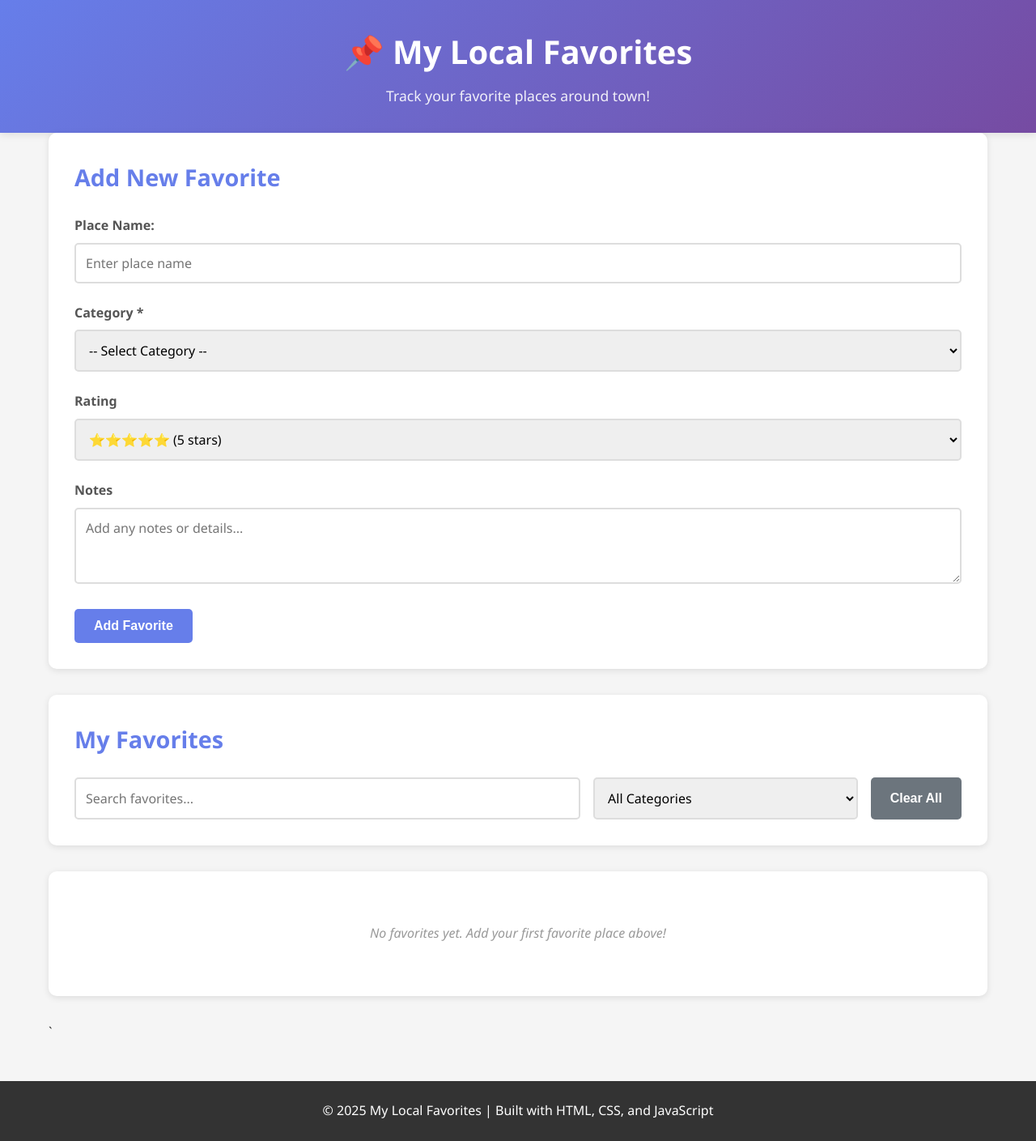
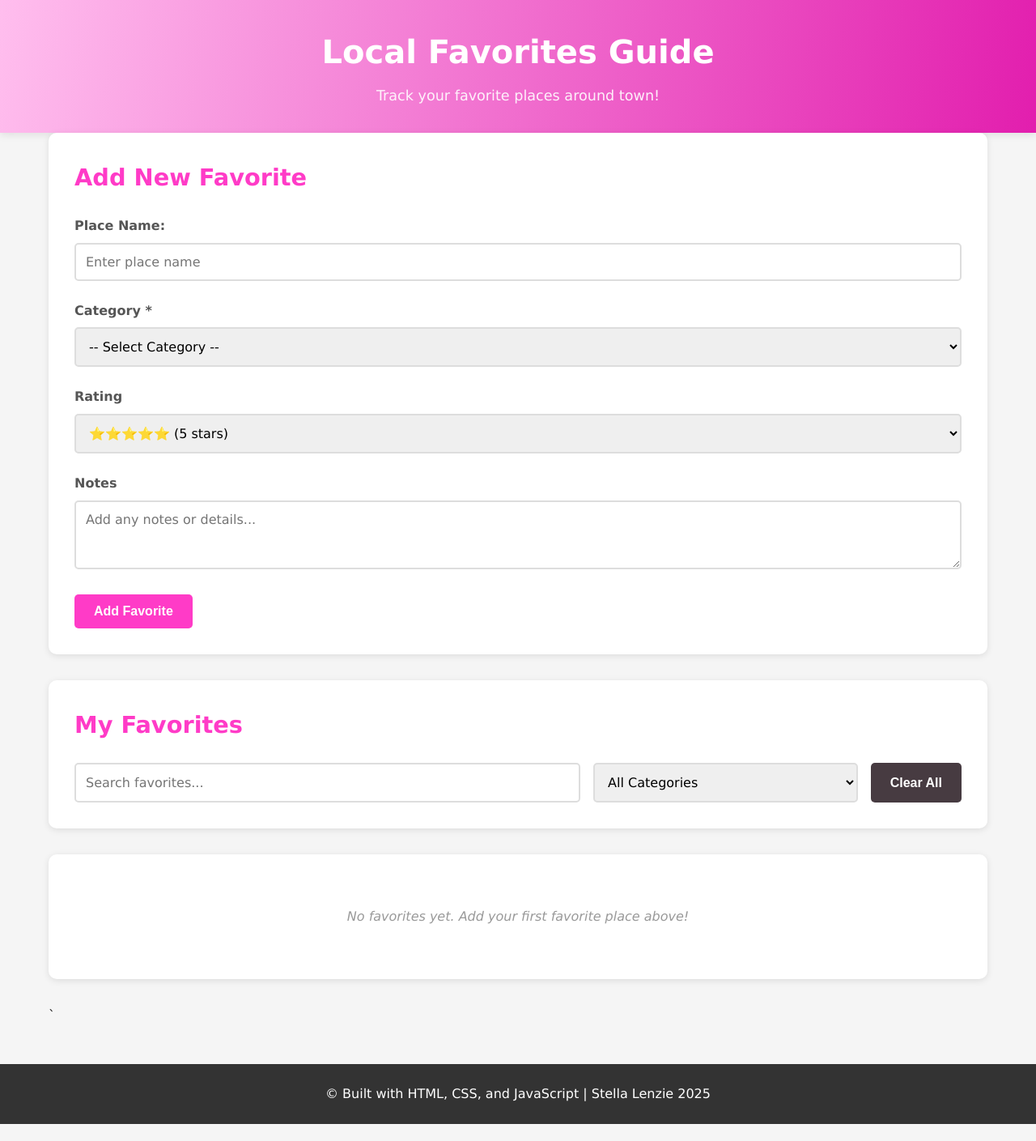
Before and after one commit to sllenzie/40363-local-favorites-tracker, a plain HTML site: page index.html in a window 1280 px wide. Shown: the whole page at 81% size. After the commit the page ends 1388 px from the top, so only its background shows below. Drawn offline with Linux system fonts and the light colour scheme.

Commit message:
make the projects portfolio and the final tracker match

```diff
--- a/css/styles.css
+++ b/css/styles.css
@@ -12,9 +12,9 @@
 }
 /* base body styles */
 body {
-    font-family: 'Segoe UI', Tahoma, Geneva, Verdana, sans-serif;
+    font-family:'Lucida Sans', 'Lucida Sans Regular', 'Lucida Grande', 'Lucida Sans Unicode', Geneva, Verdana, sans-serif;
     line-height: 1.6;
-    color: #333;
+    color: #1e1d1d;
     background-color: #f5f5f5;
 }
 /* ==========================================
@@ -29,7 +29,7 @@ body {
    HEADER
    ========================================== */
 header {
-    background: linear-gradient(135deg, #667eea 0%, #764ba2 100%);
+    background: linear-gradient(100deg, #ffbeee 0%, #e21eae 100%);
     color: white;
     padding: 2rem 0;
     text-align: center;
@@ -39,6 +39,7 @@ header {
 header h1 {
     font-size: 2.5rem;
     margin-bottom: 0.5rem;
+
 }
 
 .subtitle {
@@ -61,7 +62,7 @@ section {
 }
 
 h2 {
-    color: #667eea;
+    color: #ff3bc7;
     margin-bottom: 1.5rem;
     font-size: 1.8rem;
 }
@@ -97,8 +98,8 @@ input[type="text"]:focus,
 select:focus,
 textarea:focus {
     outline: none;
-    border-color: #667eea;
-    box-shadow: 0 0 0 3px rgba(102, 126, 234, 0.1);
+    border-color: #e21eae;
+    box-shadow: 0 0 0 3px rgba(234, 102, 223, 0.1);
 }
 textarea {
     resize: vertical;
@@ -121,14 +122,14 @@ textarea {
 }
 
 .btn-primary {
-    background-color: #667eea;
+    background-color: #ff3bc7;
     color: white;
 }
 
 .btn-primary:hover {
-    background-color: #5568d3;
+    background-color: #bb168c;
     transform: translateY(-2px);
-    box-shadow: 0 4px 12px rgba(102, 126, 234, 0.4);
+    box-shadow: 0 4px 12px rgba(234, 102, 223, 0.4);
 }
 
 .btn-primary:active {
@@ -151,12 +152,12 @@ textarea {
 }
 
 .btn-secondary {
-    background-color: #6c757d;
+    background-color: #473b41;
     color: white;
 }
 
 .btn-secondary:hover {
-    background-color: #5a6268;
+    background-color: #3a2a31;
     transform: translateY(-2px);
     box-shadow: 0 4px 12px rgba(108, 117, 125, 0.4);
 }
@@ -213,8 +214,8 @@ textarea {
 }
 
 .favorite-card:hover {
-    border-color: #667eea;
-    box-shadow: 0 4px 12px rgba(102, 126, 234, 0.2);
+    border-color: #ff3bc7;
+    box-shadow: 0 4px 12px rgba(234, 102, 223, 0.2);
     transform: translateY(-5px);
 }
 
@@ -227,7 +228,7 @@ textarea {
 .favorite-category {
     display: inline-block;
     padding: 0.25rem 0.75rem;
-    background-color: #667eea;
+    background-color: #ff3bc7;
     color: white;
     border-radius: 20px;
     font-size: 0.85rem;
--- a/index.html
+++ b/index.html
@@ -11,7 +11,7 @@
 <body>
     <header>
         <div class="container">
-                <h1>📌 My Local Favorites</h1>
+                <h1>Local Favorites Guide</h1>
                 <p class="subtitle">Track your favorite places around town!</p>
         </div>
     </header>
@@ -97,7 +97,7 @@
 
     <footer>
         <div class="container">
-            <p>&copy; 2025 My Local Favorites | Built with HTML, CSS, and JavaScript</p>
+            <p>&copy; Built with HTML, CSS, and JavaScript | Stella Lenzie 2025</p>
         </div>
     </footer>
 
```
